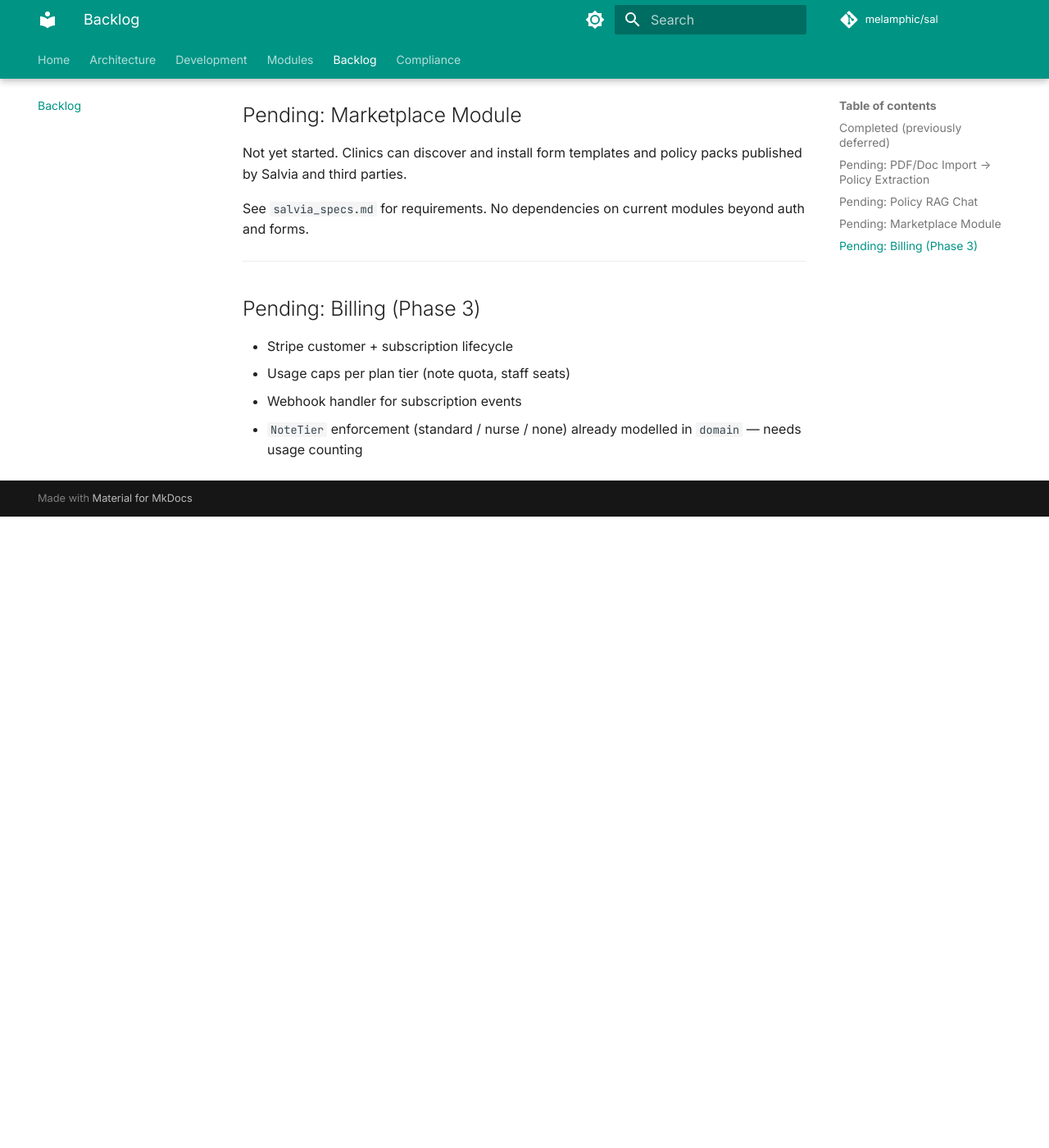
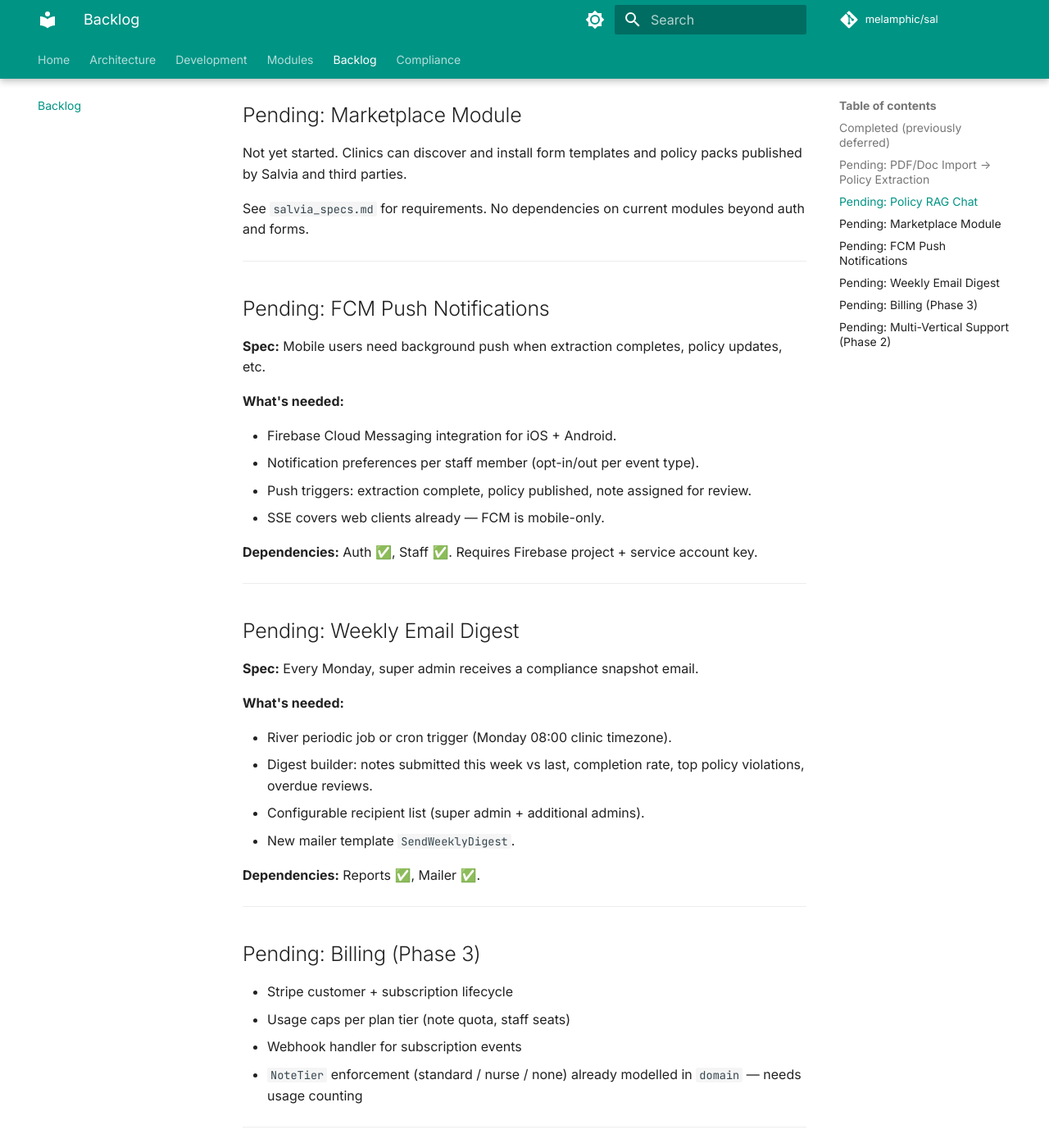
Before and after one commit to melamphic/sal, an MkDocs documentation site: the page built from docs/backlog.md, in a window 1280 px wide and 1400 px high, scrolled down 1853 px. Shown: the whole window at 82% size. Built offline with MkDocs 1.6.1 and Material for MkDocs 9.7.7, drawn with Linux system fonts in a browser that asks for light colours; comment, search, counter and statistics services are not loaded; before the commit the page ends 2483 px from its top, so only the background shows below that; some of the changed text lies outside the part shown.

```diff
--- a/docs/backlog.md
+++ b/docs/backlog.md
@@ -64,9 +64,54 @@
 
 ---
 
+## Pending: FCM Push Notifications
+
+**Spec:** Mobile users need background push when extraction completes, policy updates, etc.
+
+**What's needed:**
+
+- Firebase Cloud Messaging integration for iOS + Android.
+- Notification preferences per staff member (opt-in/out per event type).
+- Push triggers: extraction complete, policy published, note assigned for review.
+- SSE covers web clients already — FCM is mobile-only.
+
+**Dependencies:** Auth ✅, Staff ✅. Requires Firebase project + service account key.
+
+---
+
+## Pending: Weekly Email Digest
+
+**Spec:** Every Monday, super admin receives a compliance snapshot email.
+
+**What's needed:**
+
+- River periodic job or cron trigger (Monday 08:00 clinic timezone).
+- Digest builder: notes submitted this week vs last, completion rate, top policy violations, overdue reviews.
+- Configurable recipient list (super admin + additional admins).
+- New mailer template `SendWeeklyDigest`.
+
+**Dependencies:** Reports ✅, Mailer ✅.
+
+---
+
 ## Pending: Billing (Phase 3)
 
 - Stripe customer + subscription lifecycle
 - Usage caps per plan tier (note quota, staff seats)
 - Webhook handler for subscription events
 - `NoteTier` enforcement (standard / nurse / none) already modelled in `domain` — needs usage counting
+
+---
+
+## Pending: Multi-Vertical Support (Phase 2)
+
+**Spec:** Dental (Salvia Smile) and Aged Care (Salvia Care) patient types.
+
+**What's needed:**
+
+- Remove hardcoded `domain.VerticalVeterinary` in patient handler — pull from clinic context.
+- Dental/aged care metadata JSONB schemas alongside vet_subject_details.
+- Domain-specific form templates per vertical.
+- Schema already supports it (`vertical` on clinics + subjects). Code change only.
+
+**Dependencies:** Patient ✅, Forms ✅.
```
